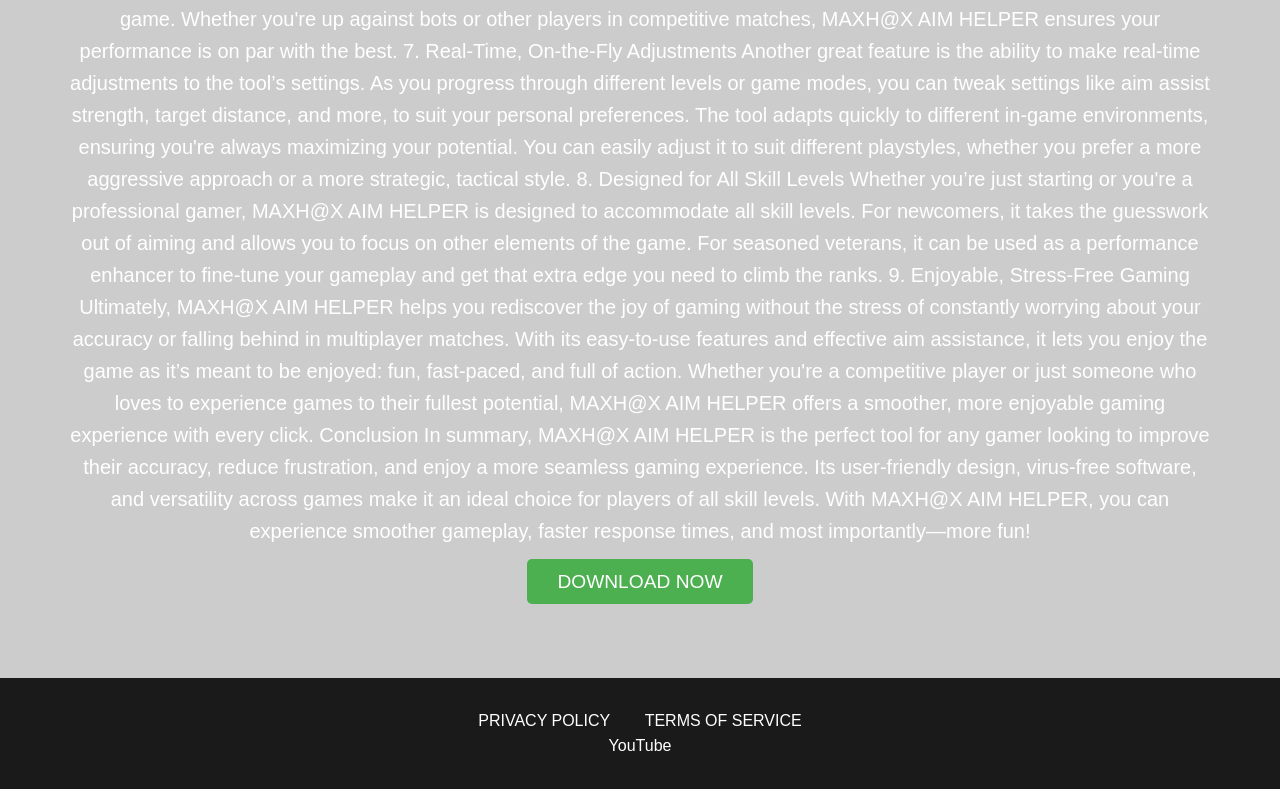
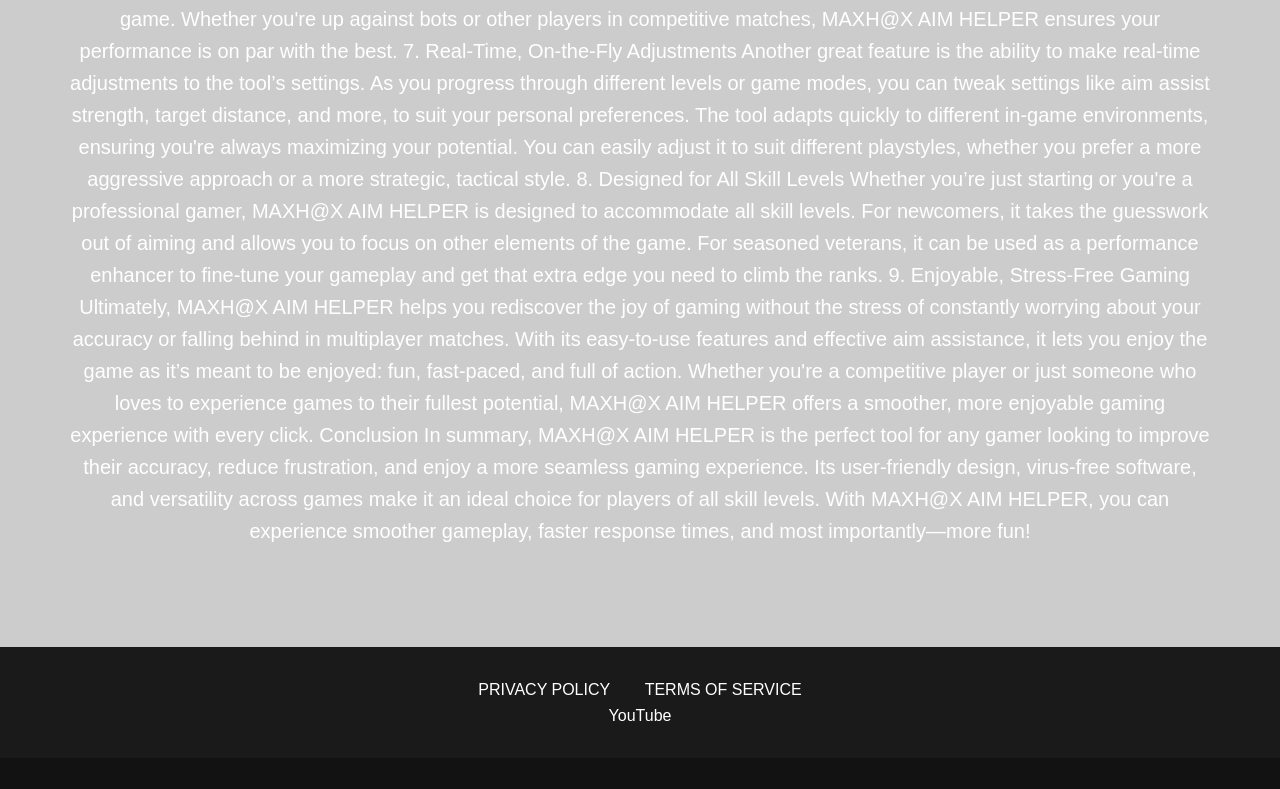
Before and after one commit to maxhax123/aimbot, a plain HTML site: page index.html in a window 1280 px wide. Shown: the part 1469-2258 px from the top of the page. After the commit the page ends 2227 px from the top, so only its background shows below. Drawn offline with Linux system fonts and the light colour scheme; placeholder pictures from the web are drawn by us.

Commit message:
Update index.html

```diff
--- a/index.html
+++ b/index.html
@@ -288,7 +288,7 @@ Whether you're a competitive player or just someone who loves to experience game
 
 Conclusion
 In summary, MAXH@X AIM HELPER is the perfect tool for any gamer looking to improve their accuracy, reduce frustration, and enjoy a more seamless gaming experience. Its user-friendly design, virus-free software, and versatility across games make it an ideal choice for players of all skill levels. With MAXH@X AIM HELPER, you can experience smoother gameplay, faster response times, and most importantly—more fun!</p>
-      <a href="#download" class="cta-button">Download Now</a>
+
     </div>
   </section>
 
```
